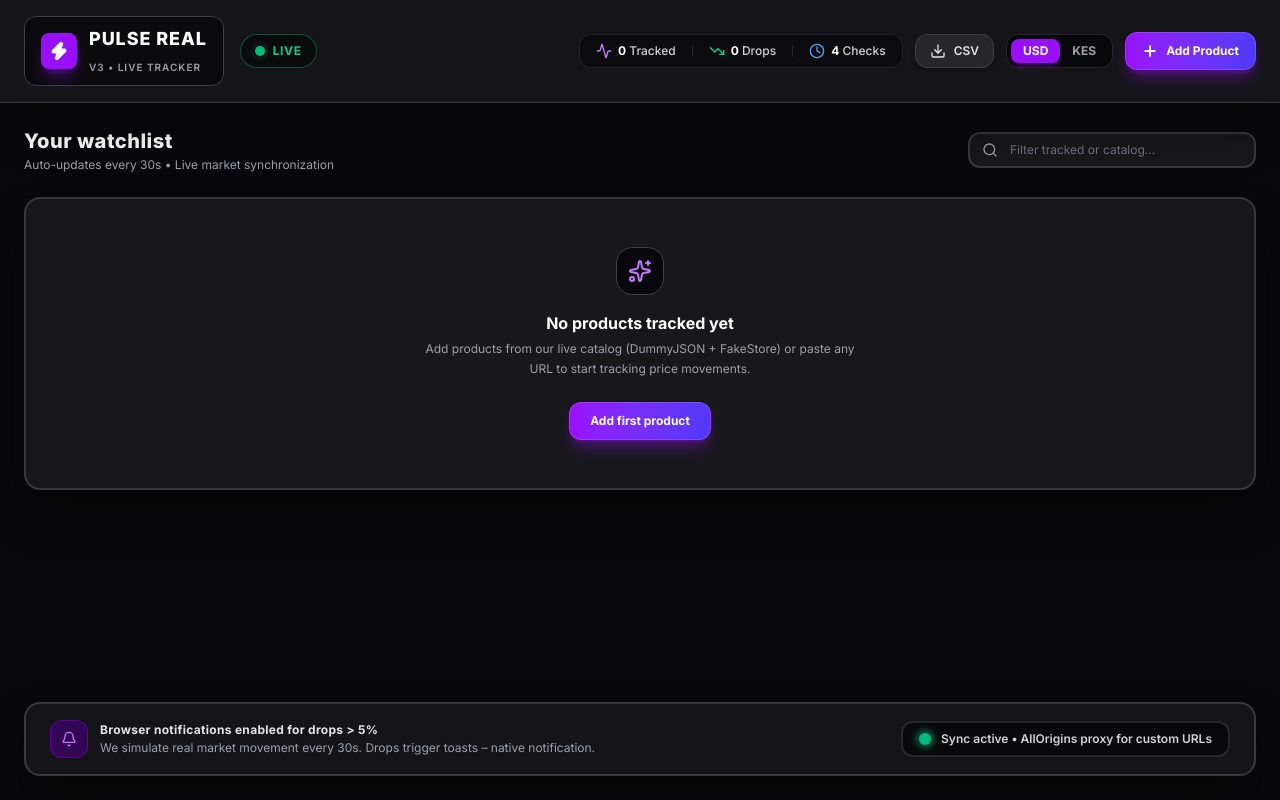
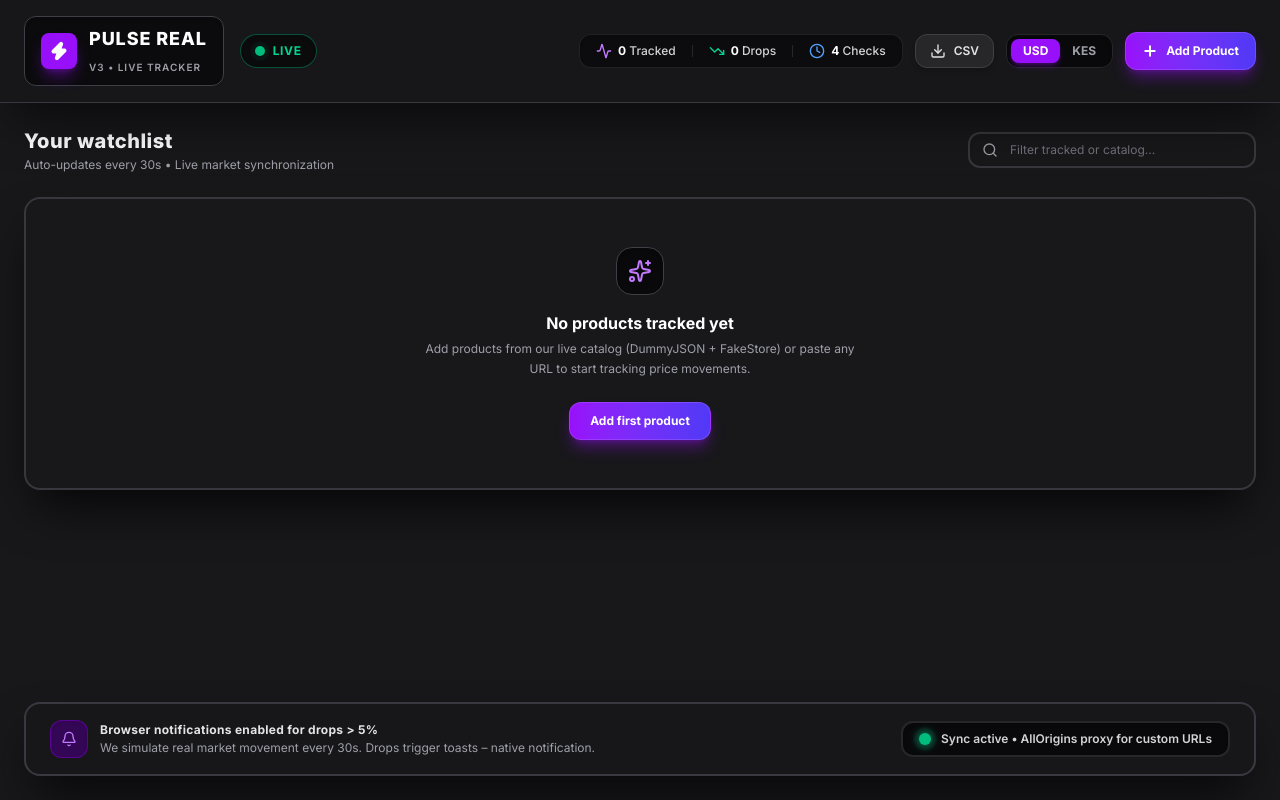
Before and after one commit to shepherd-bit/API--price--tracker--frontend, a React (Vite) app: page / in a window 1280 px wide. Built offline with nearby package versions, Linux system fonts and the light colour scheme.

Commit message:
Update App.jsx

```diff
--- a/src/App.jsx
+++ b/src/App.jsx
@@ -72,7 +72,7 @@
   };
 
   return (
-    <div className="min-h-screen bg-zinc-950 text-white flex flex-col justify-between">
+    <div className="min-h-screen bg-zinc-900 text-white flex flex-col justify-between">
       <div>
         <Navbar
           stats={{ tracked: trackedCount, drops: dropsCount, checks: checksCount }}
```
